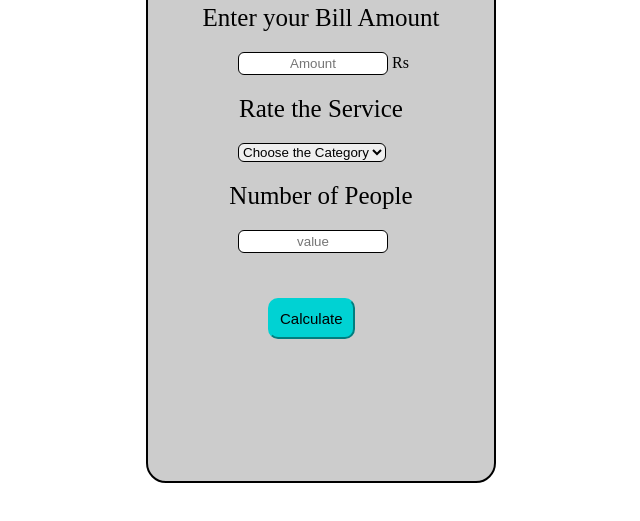
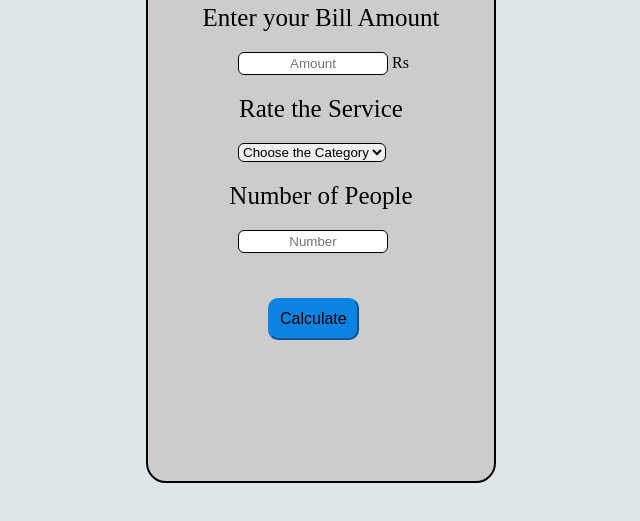
Before and after one commit to sujalgera01/Tip-Calculator, a plain HTML site: page index.html in a window 1280 px wide. In both pictures the pointer is over the button "Calculate". Shown: the part 167-688 px from the top of the page, without its empty margins (319-959 px from the left). Drawn offline with Linux system fonts and the light colour scheme.

Commit message:
final changes

```diff
--- a/index.html
+++ b/index.html
@@ -26,7 +26,7 @@
 				</select>
 
 				<p>Number of People</p>
-				<input id="ppl" type="text" required placeholder="value">
+				<input id="ppl" type="text" required placeholder="Number">
 				<div class="row">
 				<button type="button" id="calc" >Calculate</button>
 			</div>
--- a/style.css
+++ b/style.css
@@ -2,6 +2,10 @@
 	margin: 0;
 	padding: 0;
 	box-sizing: border-box;
+}
+
+body {
+	background: #dfe6e9;
 }
 
 .container {
@@ -63,8 +67,9 @@ input::placeholder{
 }
 
 #calc:hover {
-	background: #00d2d3;
-	border-color: #00d2d3;
+	background: #0984e3;
+	border-color: #0984e3;
+	font-size: 16px;
 }
 
 #totalTip {
```
